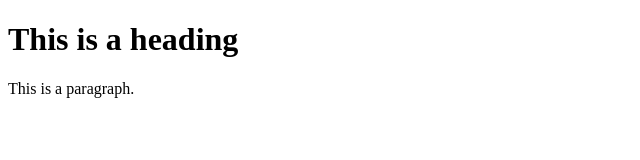
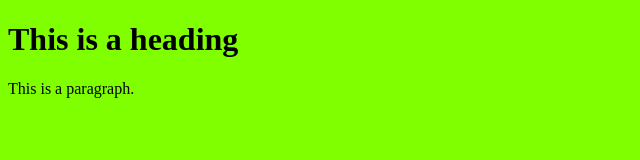
Before and after one commit to niteshkumargupta/my_app, a plain HTML site: page index.html in a window 1280 px wide. Shown: the whole page, without its empty margins (0-640 px from the left). Drawn offline with Linux system fonts and the light colour scheme.

Commit message:
Update index.html

```diff
--- a/index.html
+++ b/index.html
@@ -1,6 +1,6 @@
 <!DOCTYPE html>
 <html>
-<body style="background-color:Brightgreen">
+<body style="background-color:Chartreuse">
 
 <h1>This is a heading</h1>
 <p>This is a paragraph.</p>
```
